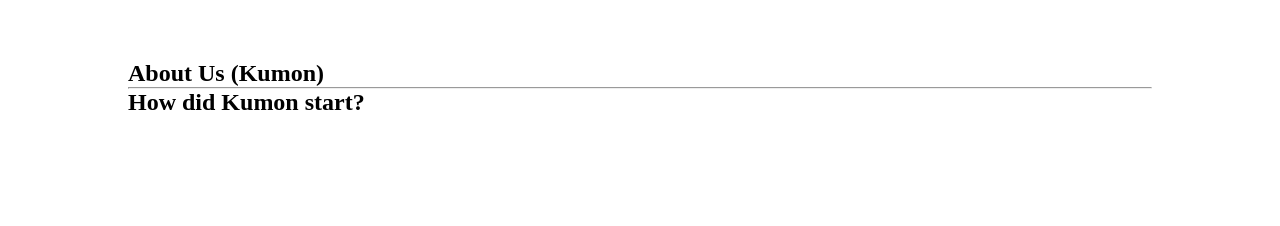
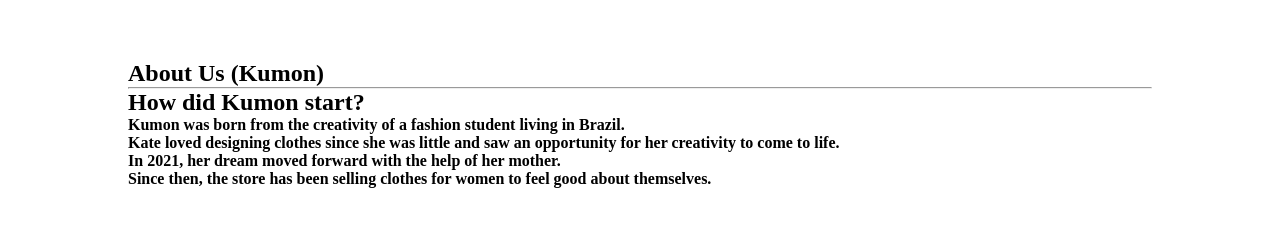
Before and after one commit to anaisegomes/Ecommerce_, a plain HTML site: page aboutUs.html in a window 1280 px wide. Shown: the part 114-340 px from the top of the page. Drawn offline with nearby package versions, Linux system fonts and the light colour scheme.

Commit message:
atualizações

```diff
--- a/aboutUs.html
+++ b/aboutUs.html
@@ -45,8 +45,12 @@
             <h1> About Us (Kumon)</h1>
             <hr>
         <h1> How did Kumon start?</h1>
+        <h4> Kumon was born from the creativity of a fashion student living in Brazil.<br>
+            Kate loved designing clothes since she was little and saw an opportunity for her creativity to come to life.
 
-    </div>
+        <br> In 2021, her dream moved forward with the help of her mother.
+
+        <br> Since then, the store has been selling clothes for women to feel good about themselves.</h4></div>
     </section>
 
 </body>
```
Also changed, not shown: Products.html (+1 -1 lines).
